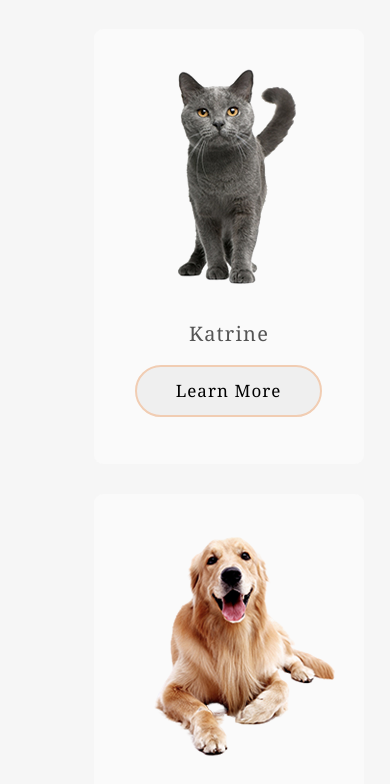
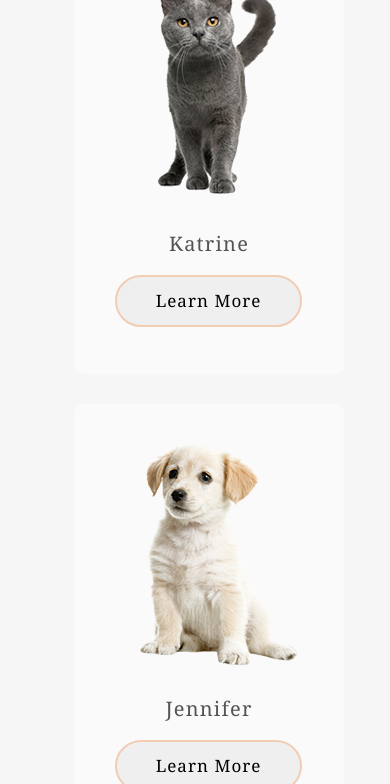
Before and after one commit to SERGEEVAAV/for-work, a website: page Shelter/pages/pets/index.html in a window 390 px wide. Shown: the part 333-1117 px from the top of the page. Drawn offline with Linux system fonts and the light colour scheme.

Commit message:
feat: Added adaptive for mobile

```diff
--- a/Shelter/pages/pets/sass/base/_base.scss
+++ b/Shelter/pages/pets/sass/base/_base.scss
@@ -20,6 +20,9 @@ h1{
 h2 {
 
     @include font ($size: 3.5rem, $height: 130%, $weight: 400);
+    @include media-mobile {
+        @include font ($size: 2.5rem, $height: 130%, $weight: 400);
+    }
     @include media-mobilesmall {
         @include font ($size: 2.5rem, $height: 130%, $weight: 400);
 
@@ -33,6 +36,9 @@ h3 {
 li {
     @extend %font-add;
     @include font ($size: 1.5rem, $height: 160%, $weight: 400);
+    @include media-mobile {
+        @include font ($size: 3.2rem, $height: 160%, $weight: 400);
+    }
     @include media-mobilesmall {
         @include font ($size: 3.2rem, $height: 160%, $weight: 400);
     }
--- a/Shelter/pages/pets/sass/base/_modal.scss
+++ b/Shelter/pages/pets/sass/base/_modal.scss
@@ -25,7 +25,10 @@
     @include media-tablet {
         width: 90%;
     }
-
+    @include media-mobile {
+        padding: 10px;
+        max-width: 240px;
+    }
     @include media-mobilesmall {
         padding: 10px;
         max-width: 240px;
@@ -58,6 +61,9 @@
         width: 350px;
         height: 350px;
         @include media-mobilesmall {
+            display: none;
+        }
+        @include media-mobile {
             display: none;
         }
     }
--- a/Shelter/pages/pets/sass/components/_footer.scss
+++ b/Shelter/pages/pets/sass/components/_footer.scss
@@ -19,6 +19,11 @@
     padding-top: 40px;
     @include media-tablet {
         width: 708px;
+    }
+    @include media-mobile {
+        width: 300px;
+        padding: 0 10px;
+        padding-top: 30px;
     }
     @include media-mobilesmall {
         width: 300px;
@@ -93,6 +98,10 @@ a {
         margin-top: 65px;
         margin-left: 204px;
     }
+    @include media-mobile {
+        margin-top: 40px;
+        margin-left: 20px;
+    }
     @include media-mobilesmall {
         margin-top: 40px;
         margin-left: 20px;
--- a/Shelter/pages/pets/sass/components/_navigation.scss
+++ b/Shelter/pages/pets/sass/components/_navigation.scss
@@ -33,6 +33,10 @@
     }
 
     @include media-tablet {
+        margin-bottom: 40px;
+
+    }
+    @include media-mobile {
         margin-bottom: 40px;
     }
     @include media-mobilesmall {
--- a/Shelter/pages/pets/sass/components/_promo.scss
+++ b/Shelter/pages/pets/sass/components/_promo.scss
@@ -14,6 +14,10 @@
         padding: 0 30px;
         padding-top: 60px;
 
+    }
+    @include media-mobile {
+        width: 394px;
+        padding: 42px 10px;
     }
     @include media-mobilesmall {
         width: 300px;
@@ -32,16 +36,17 @@
 }
 .promo__title{
     max-width: 400px;
-    // height: 90px;
     padding-bottom: 45px;
-    display: flex;
-    align-items: center;
     text-align: center;
     margin: 0 auto;
     color: $color-title;
     letter-spacing: 0.06em;
     @include media-tablet {
         max-width: 400px;
+    }
+    @include media-mobile {
+        max-width: 400px;
+
     }
     @include media-mobilesmall {
 
@@ -53,7 +58,7 @@
 
 }
 .layout-4-column {
-    width: 120%;
+    width: 1200px;
     display: flex;
     flex-wrap: wrap;
     justify-content: space-between;
@@ -65,8 +70,13 @@
         margin: 0 64px;
         margin-bottom: 40px;
     }
+    @include media-mobile {
+        width: 39.4rem;
+
+
+    }
     @include media-mobilesmall {
-        width: 27.0%;
+        width: 27.0rem;
         margin: 0 15px;
 
     }
@@ -107,3 +117,17 @@
 .promo__button {
     text-align: center;
 }
+article[data-id='7'], [data-id='8'] {
+    @include media-tablet {
+        display: none;
+    }
+}
+
+article[data-id='4'], [data-id='5'], [data-id='6'], [data-id='7'], [data-id='8'] {
+    @include media-mobile {
+        display: none;
+    }
+    @include media-mobilesmall {
+        display: none;
+    }
+}
```
Also changed, not shown: Shelter/pages/pets/script.js (+0 -92 lines), Shelter/pages/pets/sass/style.css, 1 other file.
